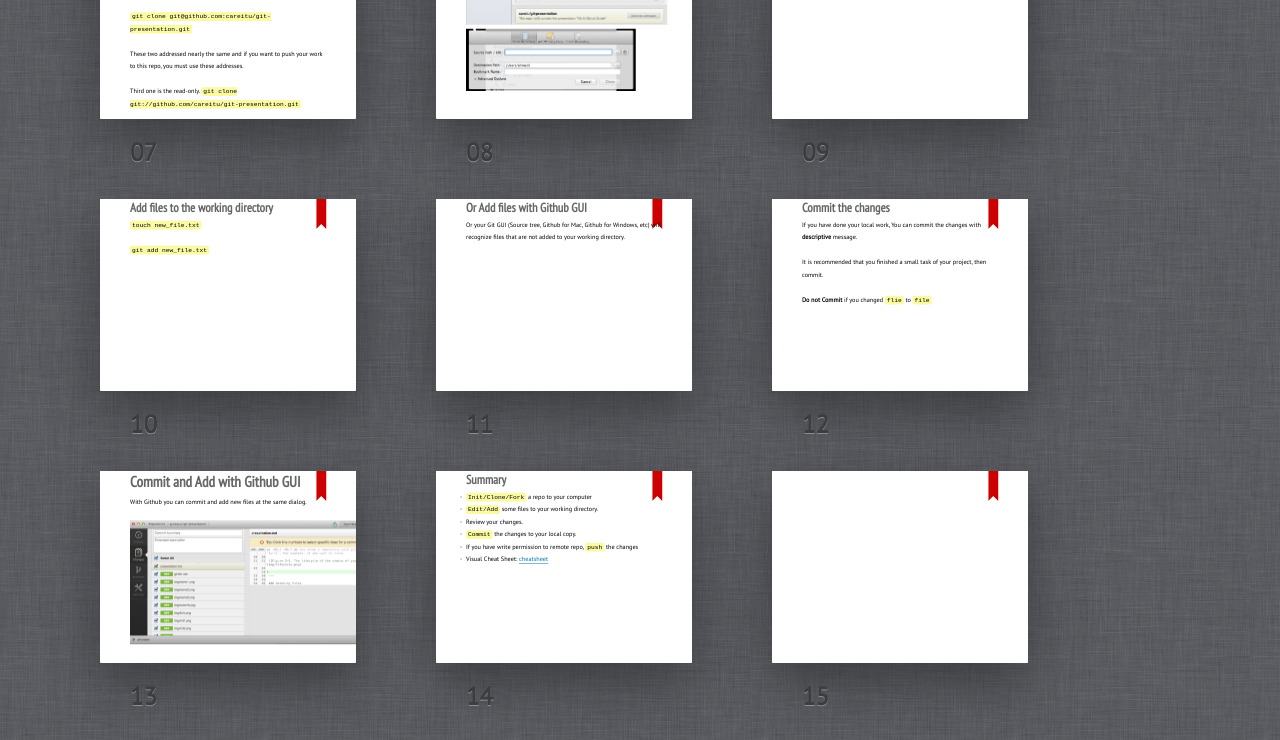
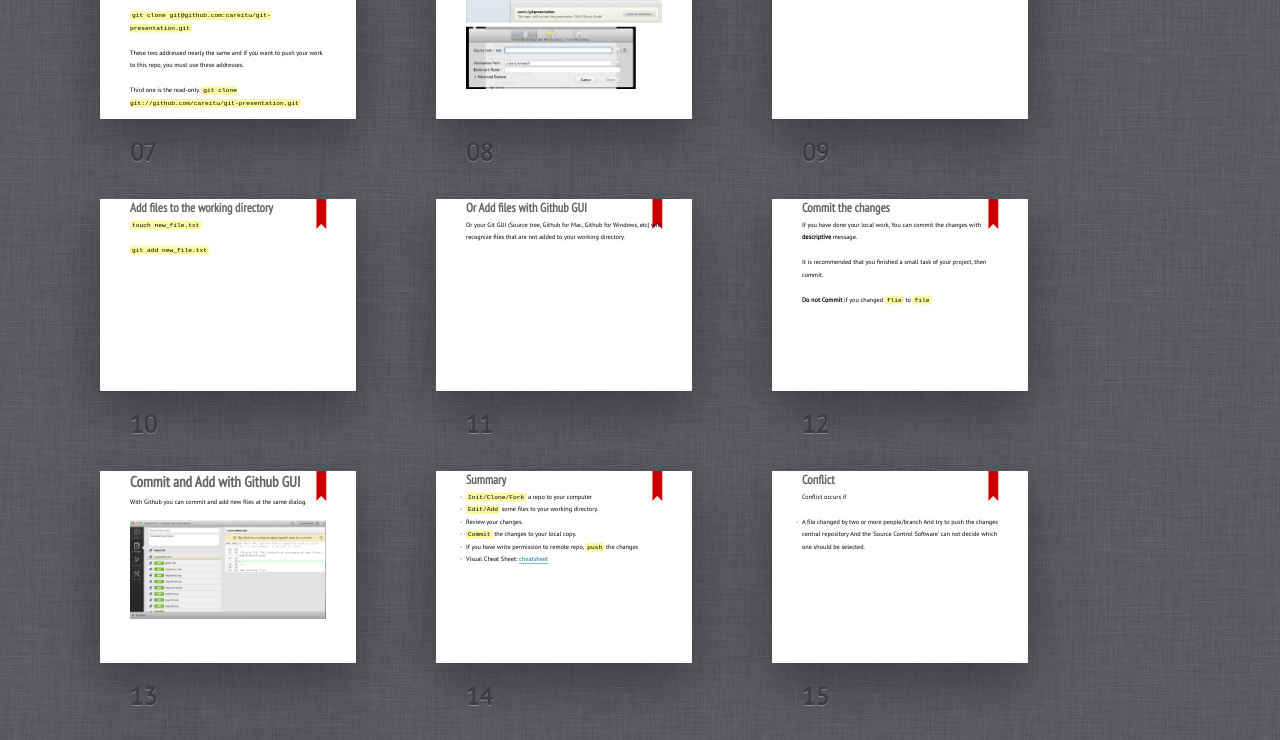
Before and after one commit to guneysus/git-presentation, a plain HTML site: page index.html in a window 1280 px wide. Shown: the part 697-1437 px from the top of the page. Drawn offline with Linux system fonts and the light colour scheme; a web font is replaced by a local one.

Commit message:
style.css

```diff
--- a/index.html
+++ b/index.html
@@ -9,6 +9,10 @@
 
     <link rel="stylesheet" media="print" href="theme/css/print.css">
     <link rel="stylesheet" media="screen, projection" href="theme/css/screen.css">
+
+
+
+      <link rel="stylesheet" href="css/style.css">
 
 
     <!-- /Styles -->
@@ -292,6 +296,28 @@ You can commit the changes with <strong>descriptive</strong> message.</p>
             </div>
         </section>
 
+      <!-- slide source: git101.md -->
+        <section class="slide">
+            <div>
+
+                    <header><h2>Conflict</h2></header>
+
+
+                    <section class="slide-content"><p>Conflict occurs if</p>
+<ul>
+<li>A file changed by two or more people/branch
+ And try to push the changes central repository
+ And the 'Source Control Software' can not decide which one should be selected.</li>
+</ul></section>
+
+                <div class="presenter_notes">
+                    <section>
+
+                    </section>
+                </div>
+            </div>
+        </section>
+
       <!-- slide source:  -->
         <section class="slide">
             <div>
```
Also changed, not shown: 1 other file.
